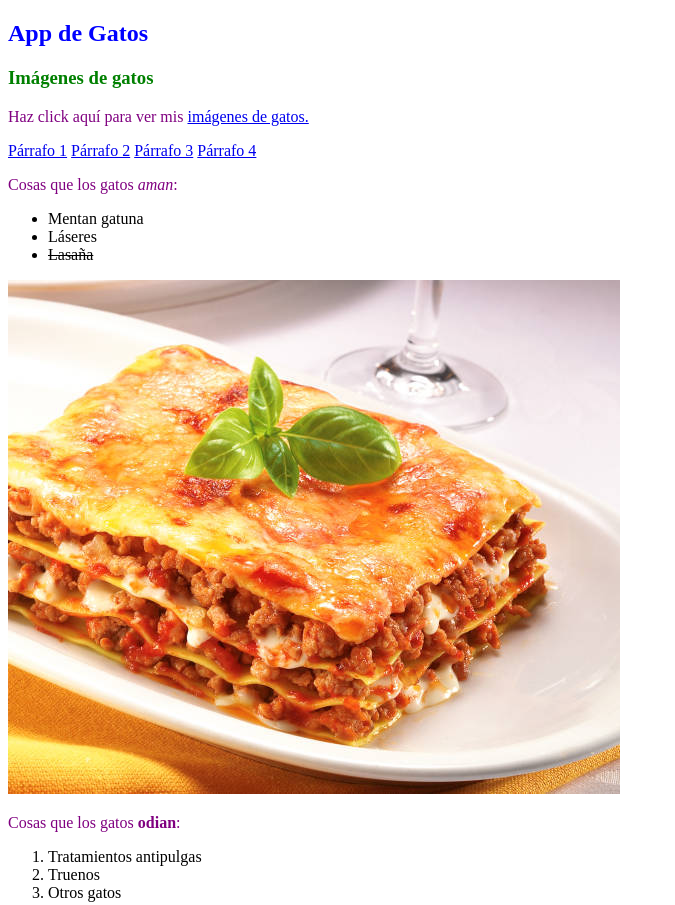
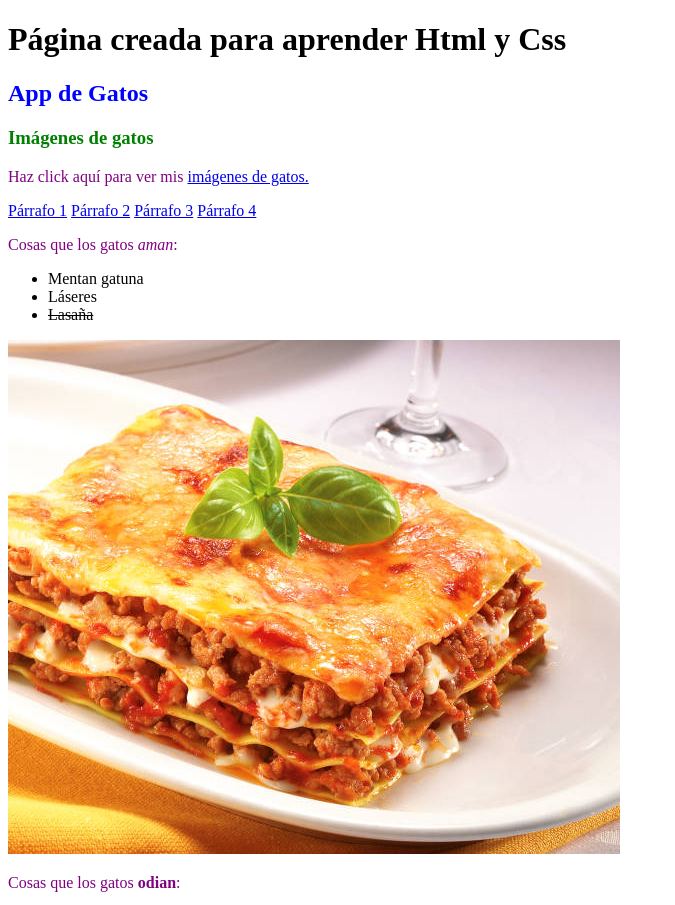
Before and after one commit to cristiansm17/Curso-Html-Css, a plain HTML site: page index.html in a window 1280 px wide. Shown: the top 905 px of the page, without its empty margins (0-675 px from the left). Drawn offline with Linux system fonts and the light colour scheme.

Commit message:
Cambio pequeño

```diff
--- a/index.html
+++ b/index.html
@@ -6,6 +6,7 @@
     <link href="style.css" rel="stylesheet">
   </head>
   <body>
+    <h1>Página creada para aprender Html y Css</h1>
     <h2> App de Gatos</h2>
     <main>
 	    <h3>Imágenes de gatos</h3>
```
